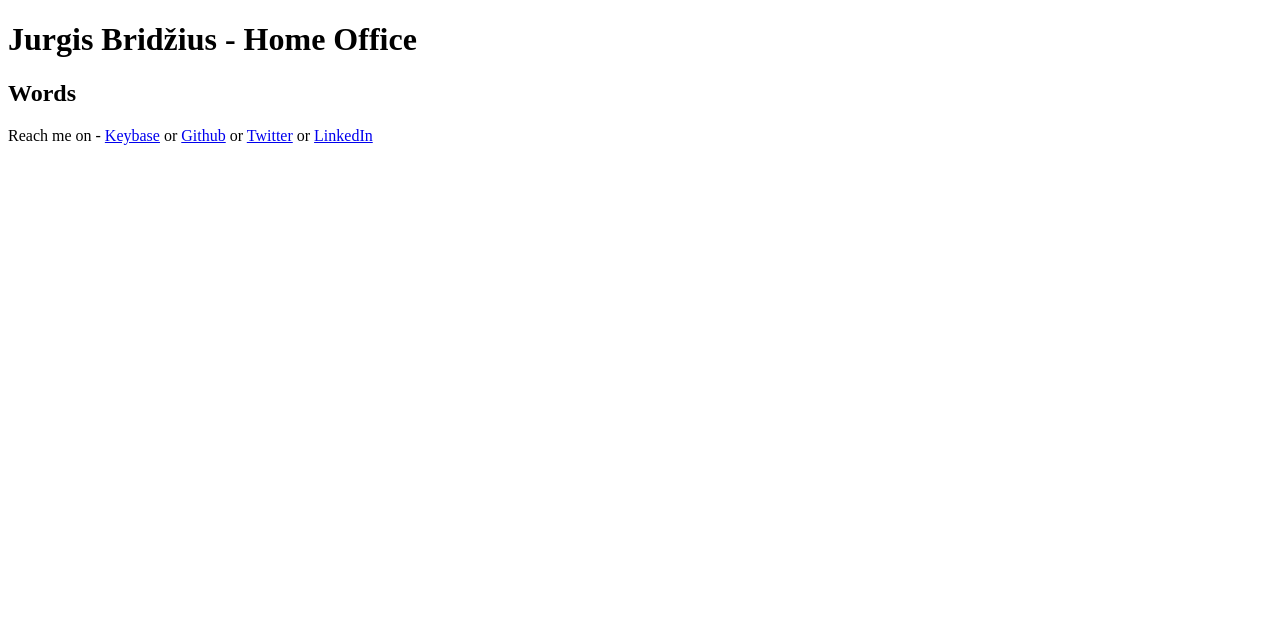
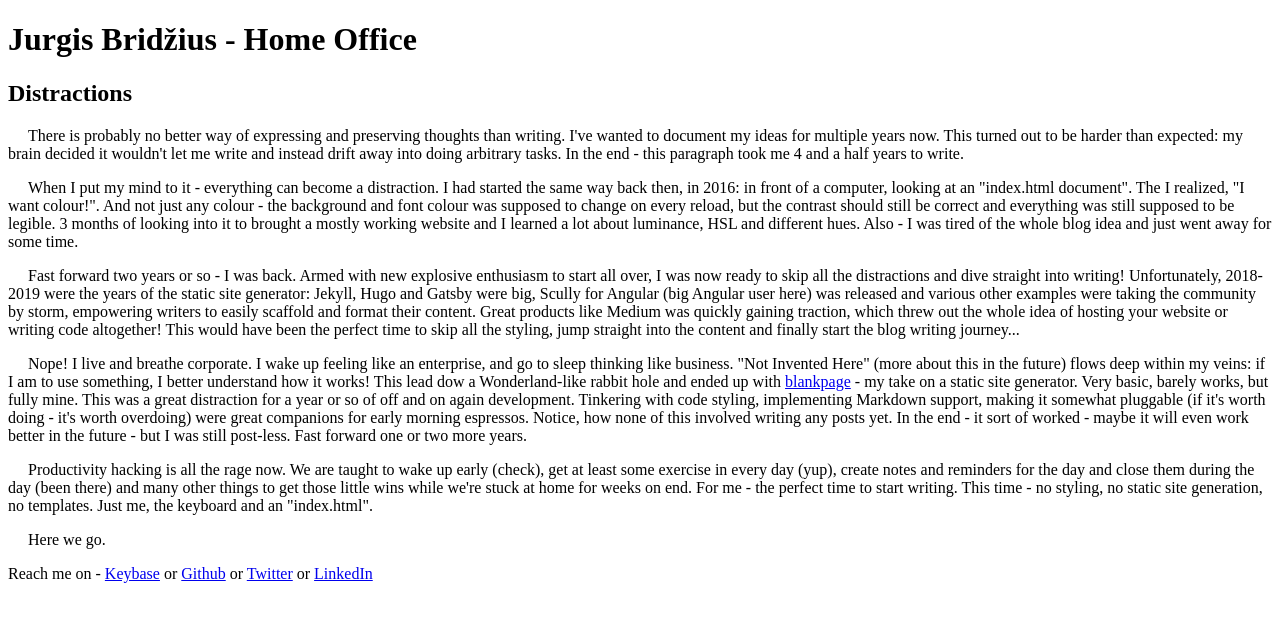
Before and after one commit to bridzius/bridzius.github.io, a plain HTML site: page index.html in a window 1280 px wide. Drawn offline with Linux system fonts and the light colour scheme.

Commit message:
Distractions.

```diff
--- a/index.html
+++ b/index.html
@@ -4,12 +4,80 @@
     <title>Bridzius.lt</title>
     <link rel="canonical" href="https://bridzius.lt" />
     <meta name="viewport" content="width=device-width, initial-scale=1" />
+    <style>
+      article p {
+        text-indent: 20px;
+      }
+    </style>
   </head>
 
   <body>
     <header><h1>Jurgis Bridžius - Home Office</h1></header>
     <main>
-      <article><h1>Words</h1></article>
+      <article id="distractions">
+        <h2>Distractions</h2>
+        <p>
+          There is probably no better way of expressing and preserving thoughts
+          than writing. I've wanted to document my ideas for multiple years now.
+          This turned out to be harder than expected: my brain decided it
+          wouldn't let me write and instead drift away into doing arbitrary
+          tasks. In the end - this paragraph took me 4 and a half years to
+          write.
+        </p>
+        <p>
+          When I put my mind to it - everything can become a distraction. I had
+          started the same way back then, in 2016: in front of a computer,
+          looking at an "index.html document". The I realized, "I want colour!".
+          And not just any colour - the background and font colour was supposed
+          to change on every reload, but the contrast should still be correct
+          and everything was still supposed to be legible. 3 months of looking
+          into it to brought a mostly working website and I learned a lot about
+          luminance, HSL and different hues. Also - I was tired of the whole
+          blog idea and just went away for some time.
+        </p>
+        <p>
+          Fast forward two years or so - I was back. Armed with new explosive
+          enthusiasm to start all over, I was now ready to skip all the
+          distractions and dive straight into writing! Unfortunately, 2018-2019
+          were the years of the static site generator: Jekyll, Hugo and Gatsby
+          were big, Scully for Angular (big Angular user here) was released and
+          various other examples were taking the community by storm, empowering
+          writers to easily scaffold and format their content. Great products
+          like Medium was quickly gaining traction, which threw out the whole
+          idea of hosting your website or writing code altogether! This would
+          have been the perfect time to skip all the styling, jump straight into
+          the content and finally start the blog writing journey...
+        </p>
+        <p>
+          Nope! I live and breathe corporate. I wake up feeling like an
+          enterprise, and go to sleep thinking like business. "Not Invented
+          Here" (more about this in the future) flows deep within my veins: if I
+          am to use something, I better understand how it works! This lead dow a
+          Wonderland-like rabbit hole and ended up with
+          <a href="https://github.com/bridzius/blankpage" target="new_page"
+            >blankpage</a
+          >
+          - my take on a static site generator. Very basic, barely works, but
+          fully mine. This was a great distraction for a year or so of off and
+          on again development. Tinkering with code styling, implementing
+          Markdown support, making it somewhat pluggable (if it's worth doing -
+          it's worth overdoing) were great companions for early morning
+          espressos. Notice, how none of this involved writing any posts yet. In
+          the end - it sort of worked - maybe it will even work better in the
+          future - but I was still post-less. Fast forward one or two more
+          years.
+        </p>
+        <p>
+          Productivity hacking is all the rage now. We are taught to wake up
+          early (check), get at least some exercise in every day (yup), create
+          notes and reminders for the day and close them during the day (been
+          there) and many other things to get those little wins while we're
+          stuck at home for weeks on end. For me - the perfect time to start
+          writing. This time - no styling, no static site generation, no
+          templates. Just me, the keyboard and an "index.html".
+        </p>
+        <p>Here we go.</p>
+      </article>
     </main>
     <footer>
       Reach me on -
```
Also changed, not shown: 1 other file.
